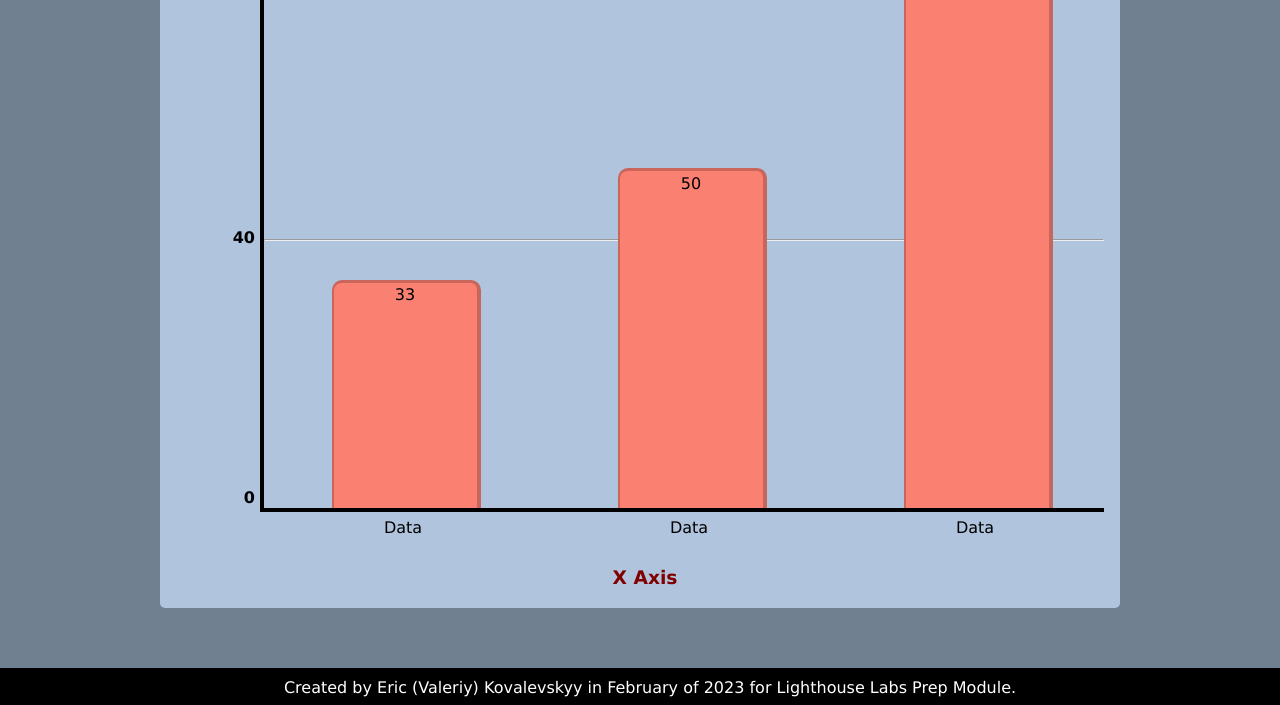
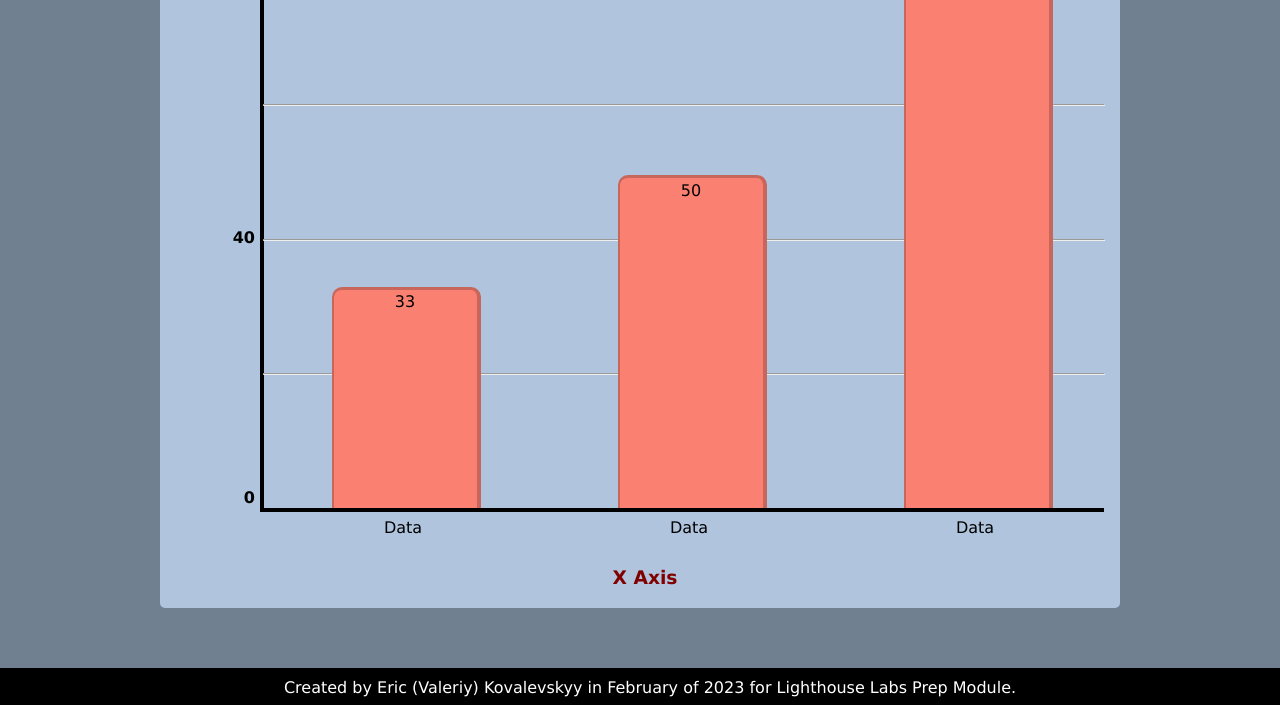
Before and after one commit to KovaKreative/bar-chart, a website: page index.html in a window 1280 px wide. Both pictures are taken after a click on the button "Generate Chart". Shown: the part 93-798 px from the top of the page. Drawn offline with nearby package versions, Linux system fonts and the light colour scheme.

Commit message:
Implemented choice of how many subdivisions to have in a bar graph; total time worked since last session: 4 hours

```diff
--- a/index.html
+++ b/index.html
@@ -83,6 +83,9 @@
             <option class="colour-choice" value="cornflowerblue">Blue</option>
             <option class="colour-choice" value="gold">Yellow</option>
           </select>
+          <br><br>
+          <label>Subdivisions:</label>
+          <input autocomplete="off" type="number" maxlength="1" min="0" max="5" oninput="updateChartOptions('numOfTicks', (parseInt(value) + parseInt(value) - 1))" value="3">
           <br><br><hr><br>
           <input type="button" id="generate-chart-button" value="Generate Chart">
         </form>
@@ -119,6 +122,7 @@
           chartTitle: "Bar Chart",
           axisLabelX: "X Axis",
           axisLabelY: "Y Axis",
+          numOfTicks: 3,
           barLabels: true,
           scaleData: false, //Whether the data should be shown from 0, or from the lowest point
         }
@@ -173,10 +177,18 @@
             `<h4 class="scale-number" style="top: 0 margin-top: 10px">${highestDataNum}</h4>` +
             `<h4 class="scale-number" style="top: 280px">${highestDataNum * 0.5}</h4>` +
             `<h4 class="scale-number" style="top: 540px">0</h4>` +
-            `<div id="data-scale"><hr></div>`;
+            `<div id="data-scale">`;
+
+            console.log(options.numOfTicks);
+
+            for(let i = 0; i < options.numOfTicks; i++){
+              output += `<hr>`;
+            }
+
+            output += `</div>`;
 
             for(let i = 0; i < numOfElements; i++){
-              const dataPercentage = Math.round(data[i] / highestDataNum * maxPercentage);
+              const dataPercentage = Math.floor(data[i] / highestDataNum * maxPercentage);
 
               const barLocation = (startLocation + barArea * i).toString();
               const labelPositionY = size[1] + 30;
@@ -219,11 +231,12 @@
             $("#chart-title").css("font-size", options.titleSize + "px");
 
             $(".axis-label").css("color", options.labelColour);
+            $(".bar-label").width(barSize + "px");
             $(".bar").width(barSize + "px");
-            $(".bar-label").width(barSize + "px");
+            $(".bar").css("background-color", options.barColour);
+            let gap = Math.floor(parseInt($("#data-scale").css("height"), 10) / (parseInt(options.numOfTicks) + 1)) - 1.5;
 
-
-            $(".bar").css("background-color", options.barColour);
+            $("#data-scale hr").css("margin-top", gap + "px");
             //$(".bar-label").css("color", options.labelColour);
           }
           applyChartCSS();
--- a/style.css
+++ b/style.css
@@ -66,6 +66,7 @@ hr {
 
 #data-scale {
   display: flex;
+  flex-direction: column;
   position: absolute;
   border-left: 4px solid;
   border-top: 4px solid;
@@ -74,6 +75,15 @@ hr {
   width: 840px;
   height: 536px;
   left: 100px;
+  align-items: center;
+
+}
+
+#data-scale > hr {
+  margin: 0;
+  height: 0px;
+
+  background-color: black;
 }
 
 #settings-form {
```
